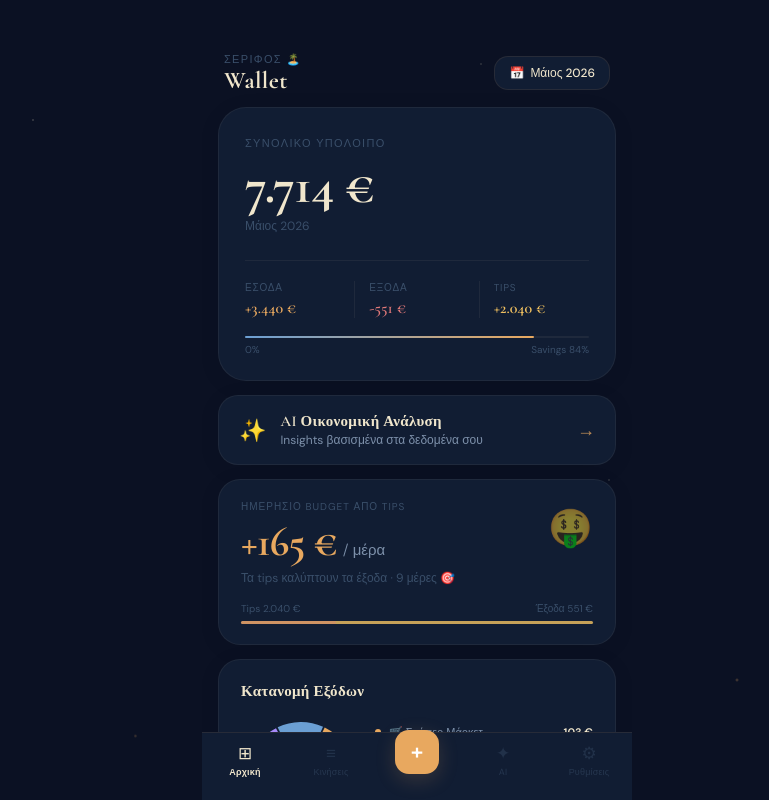
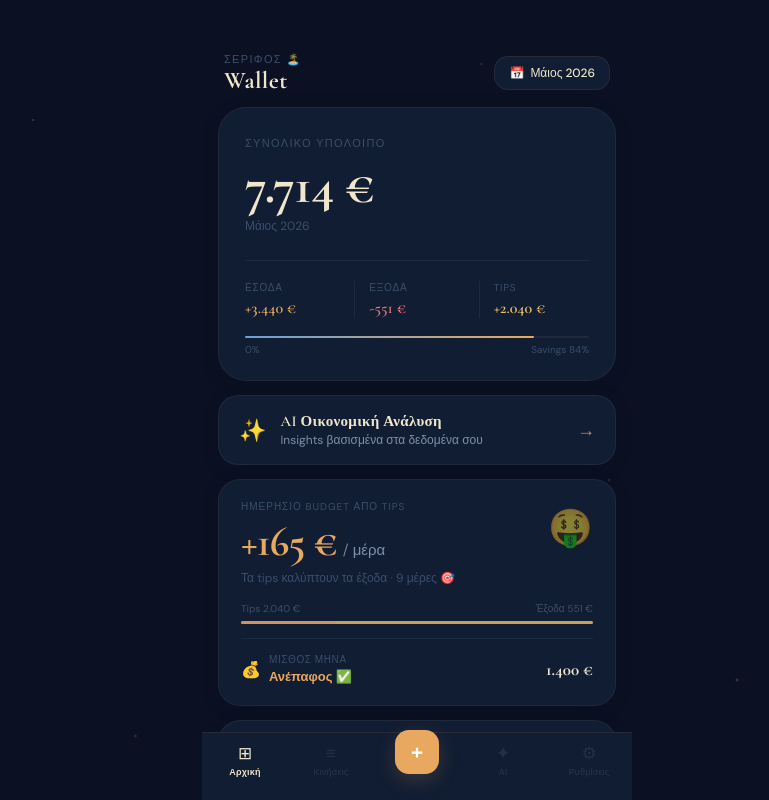
Before and after one commit to socrates2121/wallet-app, a Next.js app: page / in a window 1280 px wide. Shown: the top 800 px of the page, without its empty margins (223-992 px from the left). Built offline with nearby package versions, Linux system fonts and the light colour scheme.

Commit message:
Update FinanceApp.jsx

```diff
--- a/components/FinanceApp.jsx
+++ b/components/FinanceApp.jsx
@@ -239,6 +239,8 @@ export default function FinanceApp() {
   const daysLeft      = daysRemaining(month);
   const tipBalance    = totalTips - totalExp;
   const dailyFromTips = tipBalance / daysLeft;
+  const totalSalary   = useMemo(() => monthTxs.filter(t=>t.category==="salary").reduce((s,t)=>s+t.amount,0), [monthTxs]);
+  const salaryUsed    = tipBalance < 0 ? Math.min(Math.abs(tipBalance), totalSalary) : 0;
 
   const catData = useMemo(() => {
     const map = {};
@@ -302,7 +304,7 @@ export default function FinanceApp() {
       <style>{makeCSS(isDark)}</style>
       <div style={{paddingBottom:"88px",overflowY:"auto",minHeight:"100vh"}}>
         <AppHeader view={view} setView={setView} month={month} setMonth={setMonth} allMonths={allMonths} settings={settings} T={T}/>
-        {view==="dashboard"    && <Dashboard T={T} balance={balance} totalInc={totalInc} totalExp={totalExp} totalTips={totalTips} savRate={savRate} dailyFromTips={dailyFromTips} daysLeft={daysLeft} catData={catData} barData={barData} recentTxs={monthTxs.slice(0,6)} month={month} onViewAll={()=>setView("transactions")} onInsights={genInsights}/>}
+        {view==="dashboard"    && <Dashboard T={T} balance={balance} totalInc={totalInc} totalExp={totalExp} totalTips={totalTips} totalSalary={totalSalary} salaryUsed={salaryUsed} savRate={savRate} dailyFromTips={dailyFromTips} daysLeft={daysLeft} catData={catData} barData={barData} recentTxs={monthTxs.slice(0,6)} month={month} onViewAll={()=>setView("transactions")} onInsights={genInsights}/>}
         {view==="transactions" && <Transactions T={T} txs={monthTxs} onDelete={delTx} month={month} setMonth={setMonth} allMonths={allMonths}/>}
         {view==="insights"     && <InsightsView T={T} insights={insights} loading={aiLoading} onRegen={genInsights} month={month}/>}
         {view==="settings"     && <SettingsView T={T} settings={settings} onUpdate={updateSettings} onClear={clearTxs} isDark={isDark}/>}
@@ -363,7 +365,7 @@ function AppHeader({view,setView,month,setMonth,allMonths,settings,T}) {
 
 // ─── DASHBOARD ────────────────────────────────────────────────────────────────
 
-function Dashboard({T,balance,totalInc,totalExp,totalTips,savRate,dailyFromTips,daysLeft,catData,barData,recentTxs,month,onViewAll,onInsights}) {
+function Dashboard({T,balance,totalInc,totalExp,totalTips,totalSalary,salaryUsed,savRate,dailyFromTips,daysLeft,catData,barData,recentTxs,month,onViewAll,onInsights}) {
   const pct = Math.max(0,Math.min(100,savRate));
   const isPos = dailyFromTips >= 0;
 
@@ -437,6 +439,22 @@ function Dashboard({T,balance,totalInc,totalExp,totalTips,savRate,dailyFromTips,
             <div style={{position:"absolute",left:0,top:0,height:"100%",borderRadius:"2px",background:T.red,opacity:.35,width:`${Math.min(100,(totalExp/Math.max(totalTips,totalExp,1))*100)}%`,transition:"width 1.2s cubic-bezier(.16,1,.3,1)"}}/>
           </div>
         </div>
+
+        {/* Salary status */}
+        {totalSalary > 0 && (
+          <div style={{marginTop:"14px",paddingTop:"14px",borderTop:`1px solid ${T.borderSoft}`,display:"flex",alignItems:"center",justifyContent:"space-between"}}>
+            <div style={{display:"flex",alignItems:"center",gap:"8px"}}>
+              <span style={{fontSize:"16px"}}>{salaryUsed===0?"💰":"⚠️"}</span>
+              <div>
+                <div style={{fontSize:"10px",color:T.t3,marginBottom:"2px",textTransform:"uppercase",letterSpacing:".06em"}}>Μισθός μήνα</div>
+                <div style={{fontSize:"13px",fontWeight:600,color:salaryUsed===0?T.accent:T.red}}>
+                  {salaryUsed===0 ? "Ανέπαφος ✅" : `Χρησιμοποιήθηκαν ${fmt(salaryUsed)}`}
+                </div>
+              </div>
+            </div>
+            <div style={{fontSize:"17px",fontWeight:700,fontFamily:"'Cormorant Garamond',serif",color:T.t1}}>{fmt(totalSalary)}</div>
+          </div>
+        )}
       </div>
 
       {/* Category Donut */}
```
